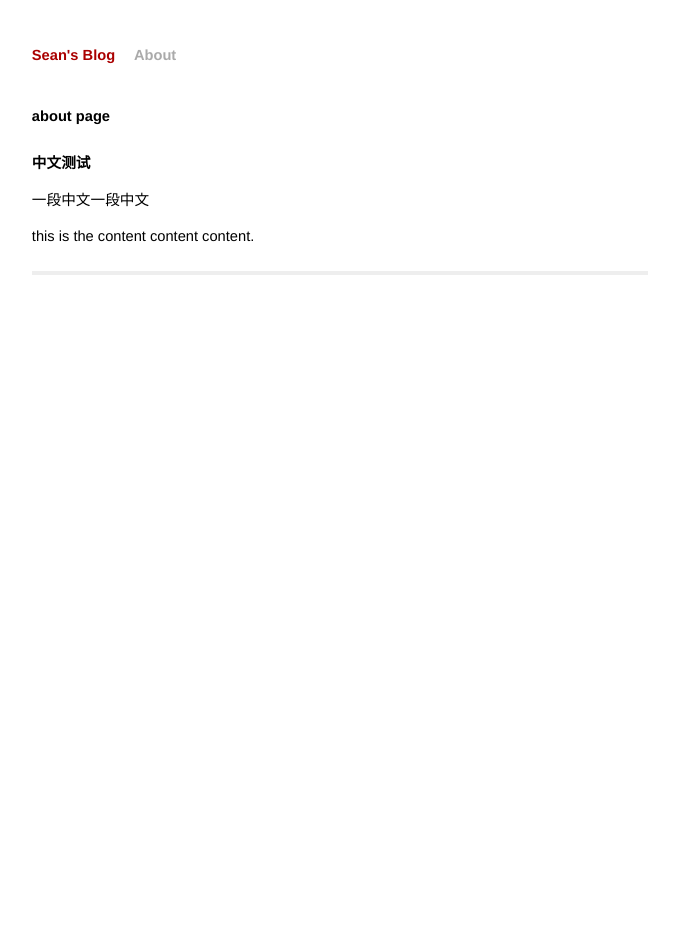
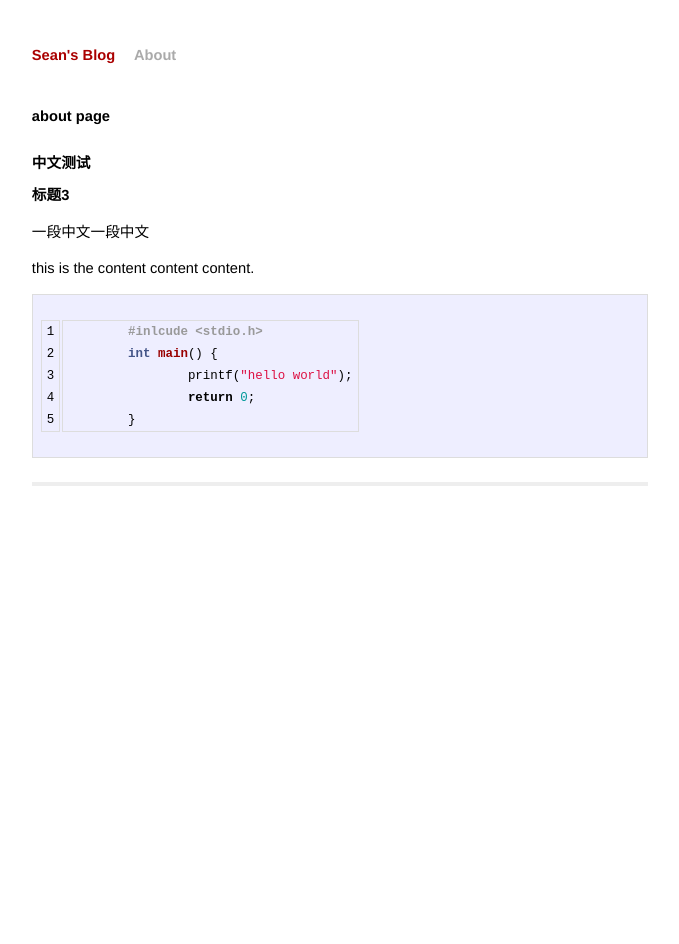
Before and after one commit to coredux/coredux.github.io, a Jekyll site: the page built from about/index.md, in a window 1280 px wide. Shown: the whole page, without its empty margins (300-979 px from the left). Built offline with Jekyll 4.4.1, drawn with Linux system fonts in a browser that asks for light colours; Markdown is read by kramdown in place of the engine named in the settings.

Commit message:
test highlight

```diff
--- a/about/index.md
+++ b/about/index.md
@@ -7,6 +7,19 @@ title: About
 
 ## 中文测试
 
+### 标题3
+
 一段中文一段中文
 
 this is the content content content.
+
+
+{% highlight c linenos %}
+
+	#inlcude <stdio.h>
+	int main() {
+		printf("hello world");
+		return 0;
+	}
+
+{% endhighlight %}
```
